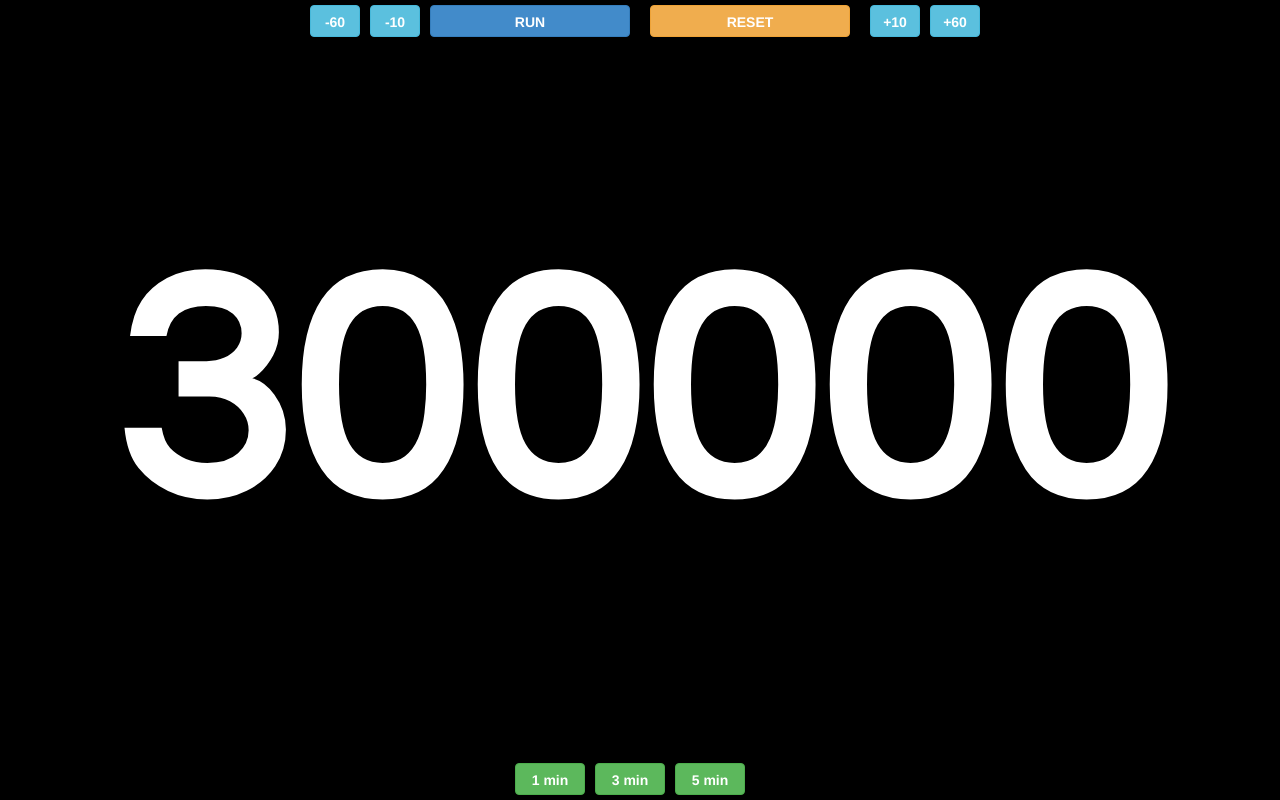
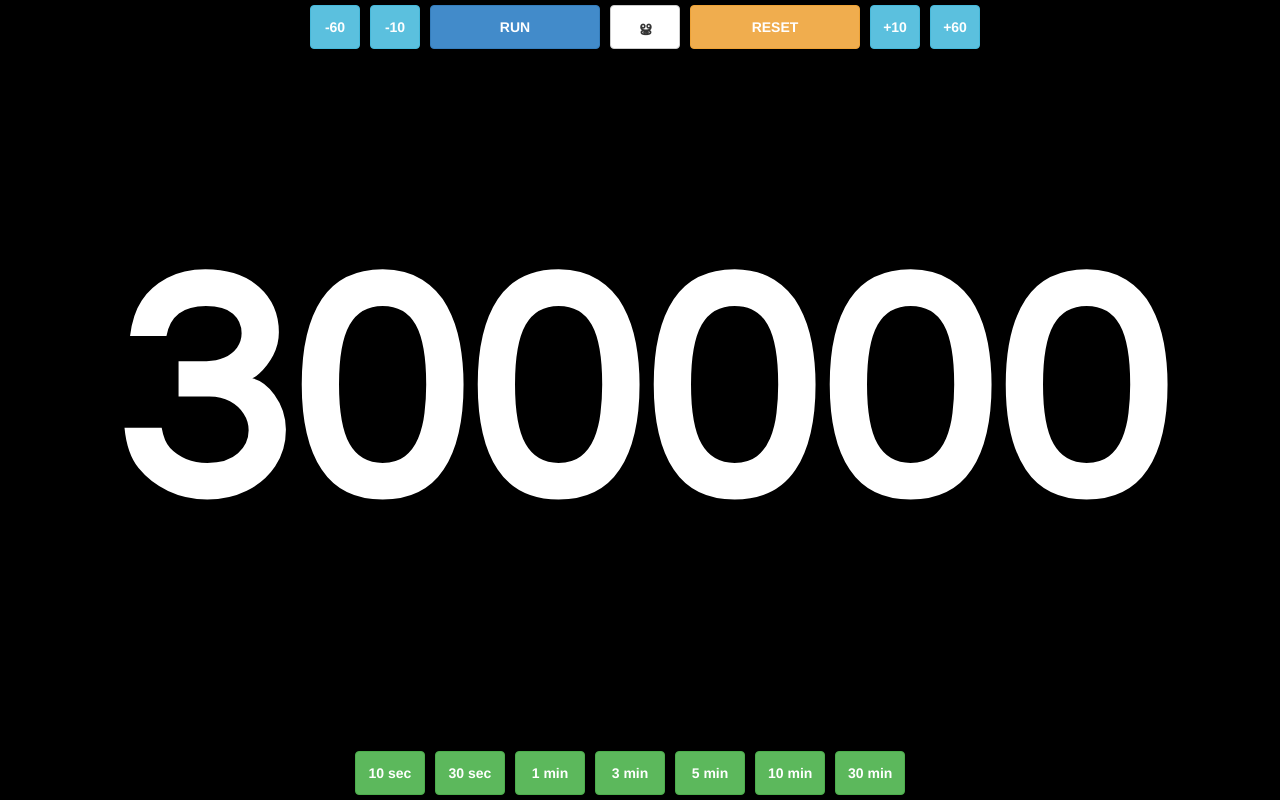
Before and after one commit to zbryikt/quick-timer, a plain HTML site: page index.html in a window 1280 px wide. Drawn offline with Linux system fonts and the light colour scheme.

Commit message:
add panel toggle, various predefined time

```diff
--- a/index.html
+++ b/index.html
@@ -1 +1 @@
-<!DOCTYPE html><html><head><meta charset="utf-8"><link rel="stylesheet" type="text/css" href="bootstrap3.min.css"><link rel="stylesheet" type="text/css" href="index.css"><script type="text/javascript" src="jquery-1.10.2.min.js"></script><script type="text/javascript" src="bootstrap3.min.js"></script><script type="text/javascript" src="index.js"></script></head><body><div id="timer">????</div><a id="min60" onclick="adjust(-60)" class="btn btn-info">-60</a><a id="min10" onclick="adjust(-10)" class="btn btn-info">-10</a><a id="toggle" onclick="toggle()" class="btn btn-primary">RUN</a><a id="reset" onclick="reset()" class="btn btn-warning">RESET</a><a id="add10" onclick="adjust(10)" class="btn btn-info">+10</a><a id="add60" onclick="adjust(60)" class="btn btn-info">+60</a><a id="def60" onclick="adjust(0,60)" class="btn btn-success">1 min</a><a id="def180" onclick="adjust(0,180)" class="btn btn-success">3 min</a><a id="def300" onclick="adjust(0,300)" class="btn btn-success">5 min</a></body></html>
+<!DOCTYPE html><html><head><meta charset="utf-8"><link rel="stylesheet" type="text/css" href="bootstrap3.min.css"><link rel="stylesheet" type="text/css" href="index.css"><script type="text/javascript" src="jquery-1.10.2.min.js"></script><script type="text/javascript" src="bootstrap3.min.js"></script><script type="text/javascript" src="index.js"></script></head><body><div id="timer">????</div><a id="min60" onclick="adjust(-60)" class="btn btn-info fbtn">-60</a><a id="min10" onclick="adjust(-10)" class="btn btn-info fbtn">-10</a><a id="toggle" onclick="toggle()" class="btn btn-primary">RUN</a><a id="reset" onclick="reset()" class="btn btn-warning">RESET</a><a id="hide" onclick="show()" class="btn btn-default">&#xd60;</a><a id="add10" onclick="adjust(10)" class="btn btn-info fbtn">+10</a><a id="add60" onclick="adjust(60)" class="btn btn-info fbtn">+60</a><a id="def10" onclick="adjust(0,60)" class="btn btn-success fbtn">10 sec</a><a id="def30" onclick="adjust(0,180)" class="btn btn-success fbtn">30 sec</a><a id="def60" onclick="adjust(0,60)" class="btn btn-success fbtn">1 min</a><a id="def180" onclick="adjust(0,180)" class="btn btn-success fbtn">3 min</a><a id="def300" onclick="adjust(0,300)" class="btn btn-success fbtn">5 min</a><a id="def600" onclick="adjust(0,600)" class="btn btn-success fbtn">10 min</a><a id="def1800" onclick="adjust(0,1800)" class="btn btn-success fbtn">30 min</a></body></html>
--- a/index.js
+++ b/index.js
@@ -1,4 +1,4 @@
-var start, isBlink, isLight, isRun, handler, latency, stopBy, delay, adjust, toggle, reset, blink, count, run, resize;
+var start, isBlink, isLight, isRun, handler, latency, stopBy, delay, isShow, show, adjust, toggle, reset, blink, count, run, resize;
 start = null;
 isBlink = 0;
 isLight = 1;
@@ -7,7 +7,15 @@ handler = null;
 latency = 0;
 stopBy = null;
 delay = 300000;
+isShow = 1;
+show = function(){
+  isShow = 1 - isShow;
+  return $('.fbtn').css('opacity', isShow ? '1.0' : '0.1');
+};
 adjust = function(it, v){
+  if (isBlink) {
+    return;
+  }
   delay = delay + it * 1000;
   if (it === 0) {
     delay = v * 1000;
--- a/index.sass
+++ b/index.sass
@@ -3,6 +3,12 @@ html, body
   padding: 0
   width: 100%
   height: 100%
+  -webkit-touch-callout: none
+  -webkit-user-select: none
+  -khtml-user-select: none
+  -moz-user-select: moz-none
+  -ms-user-select: none
+  user-select: none
 
 #timer
   width: 100%
@@ -14,19 +20,24 @@ html, body
   font-weight: 700
   font-family: century gothic
 
-#toggle, #reset, #min10, #min60, #add10, #add60, #def60, #def180, #def300
+#hide, #toggle, #reset, #min10, #min60, #add10, #add60, #def10, #def30, #def60, #def180, #def300, #def600, #def1800
   position: absolute
   top: 5px
   left: 50%
   margin-left: -210px
-  width: 200px
-  height: 32px
+  width: 170px
+  height: 44px
+  line-height: 30px
 #reset
-  margin-left: 10px
+  margin-left: 50px
+#hide
+  margin-left: -30px
+  width: 70px
 
 #min10, #min60, #add10, #add60
   width: 50px
-#def60, #def180, #def300
+
+#def10, #def30, #def60, #def180, #def300, #def600, #def1800
   bottom: 5px
   top: auto
   width: 70px
@@ -38,9 +49,18 @@ html, body
   margin-left: 230px
 #add60
   margin-left: 290px
+
+#def10
+  margin-left: -285px
+#def30
+  margin-left: -205px
 #def60
   margin-left: -125px
 #def180
   margin-left: -45px
 #def300
   margin-left: 35px
+#def600
+  margin-left: 115px
+#def1800
+  margin-left: 195px
```
Also changed, not shown: index.css, 2 other files.
